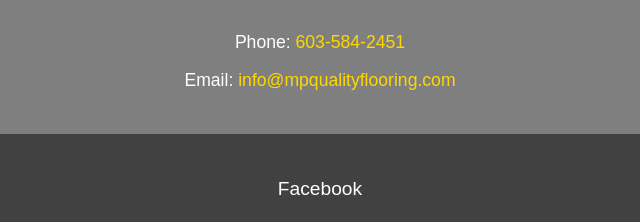
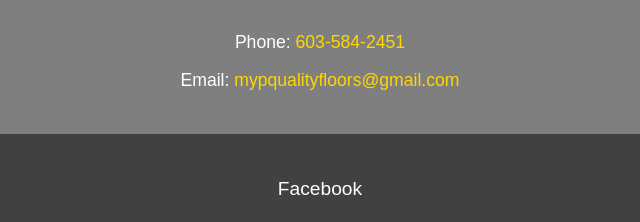
Before and after one commit to Beardedfroggie/mnpqualityfloors, a plain HTML site: page contact us.html in a window 1280 px wide. Shown: the part 932-1154 px from the top of the page, 320-960 px from the left. Drawn offline with Linux system fonts and the light colour scheme.

Commit message:
Update contact us.html

```diff
--- a/contact us.html
+++ b/contact us.html
@@ -332,7 +332,7 @@
     <!-- Contact Info Section -->
     <div class="contact-info">
         <p>Phone: <a href="tel:+1234567890">603-584-2451</a></p>
-        <p>Email: <a href="mailto: mypqualityfloors@gmail.com">info@mpqualityflooring.com</a></p>
+        <p>Email: <a href="mailto: mypqualityfloors@gmail.com">mypqualityfloors@gmail.com</a></p>
     </div>
 
     <!-- Footer Section -->
```
